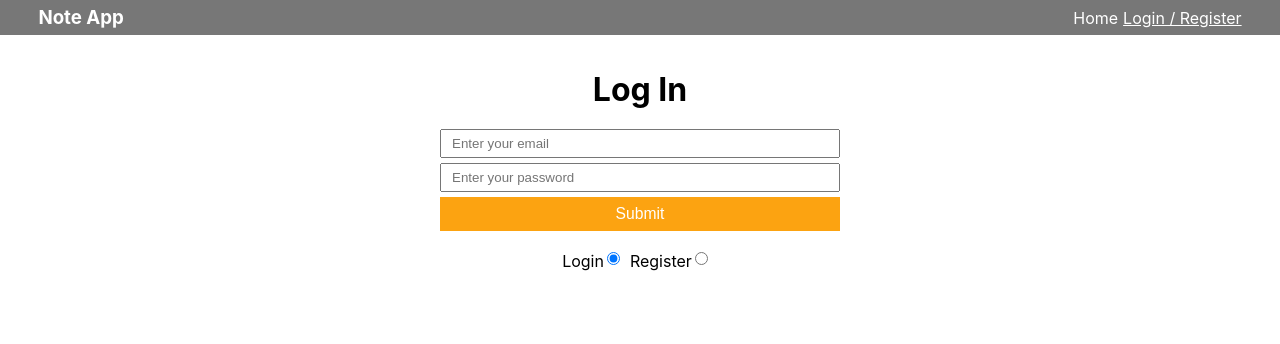
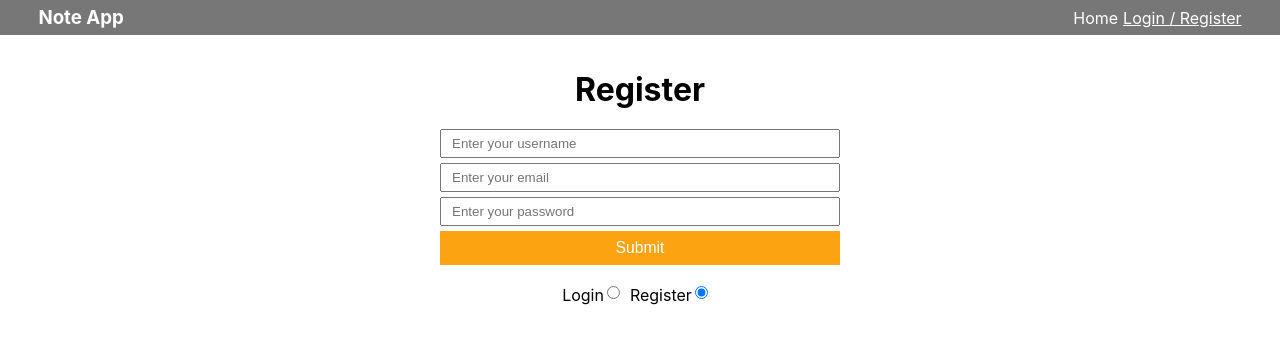
Before and after one commit to jp-king-1337/react_note_api, a React (Create React App) app in the folder browser/: page /auth in a window 1280 px wide. Both pictures are taken after a click on the radio button "Register". Shown: the top 344 px of the page. Built offline with nearby package versions, Linux system fonts and the light colour scheme.

Commit message:
Class over, we have login/register page set up apart from submit button

```diff
--- a/browser/src/pages/AuthForm.js
+++ b/browser/src/pages/AuthForm.js
@@ -1,3 +1,5 @@
+import { useState } from "react";
+
 const styles = {
     toggleWrap: {
         marginTop: "15px"
@@ -11,18 +13,75 @@ const styles = {
 };
 
 export default function AuthForm(props) {
+    const [formData, setFormData] = useState({
+        username: "",
+        email: "",
+        password: "",
+        isLogin: true
+    });
+
+    const handleInputChange = e => {
+        const prop = e.target.name;
+        const value = e.target.value;
+
+        if (prop === "isLogin") {
+            return setFormData({
+                ...formData,
+                isLogin: value === "login" ? true : false
+            })
+        }
+
+        setFormData({
+            ...formData,
+            [prop]: value
+        });
+    };
+
+    const handleSubmit = e => {
+
+    };
+
     return (
         <>
-            <h1 className="text-center">Log In</h1>
-            <form className="column">
-                <input type="email" placeholder="Enter your email" />
-                <input type="password" placeholder="Enter your password" />
+            <h1 className="text-center">{formData.isLogin ? "Log In" : "Register"}</h1>
+            <form onSubmit={handleSubmit} className="column">
+                {!formData.isLogin && (
+                    <input
+                        onChange={handleInputChange}
+                        name="username"
+                        type="text"
+                        placeholder="Enter your username" />
+                )}
+                <input
+                    onChange={handleInputChange}
+                    name="email"
+                    type="email"
+                    placeholder="Enter your email" />
+                <input
+                    onChange={handleInputChange}
+                    name="password"
+                    type="password"
+                    placeholder="Enter your password" />
                 <button>Submit</button>
-                <div className="toggle-wrap row justify-center" style={styles.toggleWrap}>
+                <div className="toggle-wrap row justify-center align-center" style={styles.toggleWrap}>
                     <label style={styles.label} htmlFor="login">Login</label>
-                    <input style={styles.input} type="radio" id="login" value="login" checked={true} />
+                    <input
+                        name="isLogin"
+                        onChange={handleInputChange}
+                        style={styles.input}
+                        type="radio"
+                        id="login"
+                        value="login"
+                        checked={formData.isLogin} />
                     <label style={styles.label} htmlFor="register">Register</label>
-                    <input style={styles.input} type="radio" id="register" value="register" checked={false} />
+                    <input
+                        name="isLogin"
+                        onChange={handleInputChange}
+                        style={styles.input}
+                        type="radio"
+                        id="register"
+                        value="register"
+                        checked={!formData.isLogin} />
                 </div>
             </form>
         </>
```
